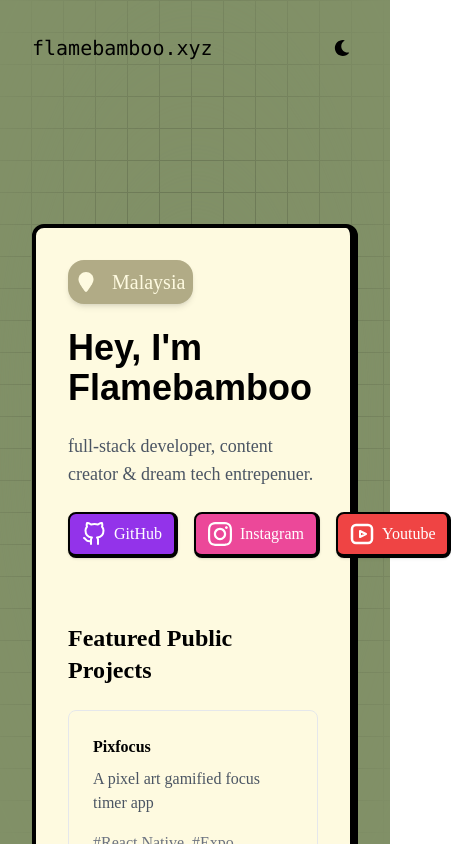
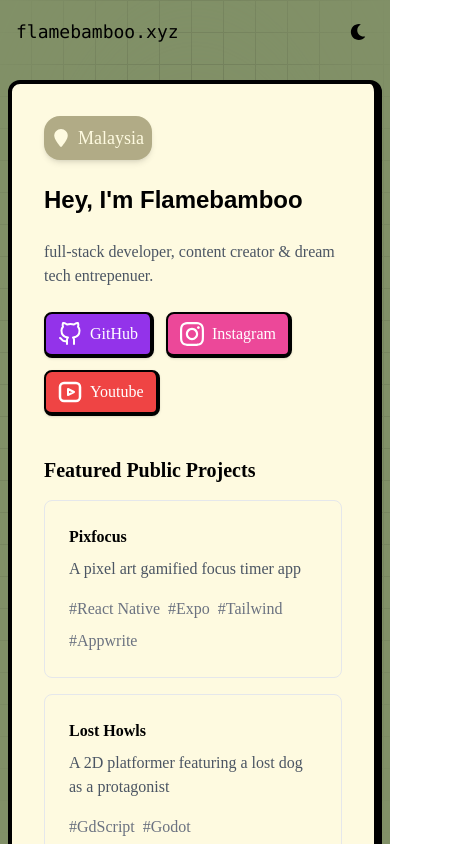
Before and after one commit to Flamebamboo/flamebamboo-portfolio, a Next.js app: page / in a window 390 px wide. Shown: the top 844 px of the page, 451 px wide, since content can reach past the window. Built offline with nearby package versions, Linux system fonts and the light colour scheme; a web font is replaced by a local one.

Commit message:
Responsive styling

```diff
--- a/src/app/component/GridBackground.tsx
+++ b/src/app/component/GridBackground.tsx
@@ -2,11 +2,7 @@
   return (
     <div className="fixed inset-0 dark:bg-black bg-white dark:bg-grid-white/[0.2] bg-grid-black/[0.2]">
       <div className="absolute pointer-events-none inset-0 flex items-center justify-center dark:bg-black bg-white [mask-image:radial-gradient(ellipse_at_center,transparent_20%,black)]"></div>
-      <div className="absolute inset-0 flex items-center justify-center">
-        <h1 className="text-4xl sm:text-7xl font-bold relative z-20 text-foreground">
-          Software Engineer
-        </h1>
-      </div>
+      <div className="absolute inset-0 flex items-center justify-center"></div>
     </div>
   );
 }
--- a/src/app/page.tsx
+++ b/src/app/page.tsx
@@ -2,6 +2,7 @@
 import { FaLocationPin } from "react-icons/fa6";
 import { GridBackgroundDemo } from "@/components/GridBackground";
 import { Card } from "@/components/Card";
+import { IconBase } from "react-icons";
 
 export default function Home() {
   return (
@@ -9,23 +10,23 @@
       <GridBackgroundDemo />
 
       <div className="absolute inset-0 z-10">
-        <nav className="p-8 max-w-4xl mx-auto flex justify-between items-center">
-          <h1 className="font-mono text-xl">flamebamboo.xyz</h1>
+        <nav className="px-4 sm:px-6 md:px-8 py-4 md:py-8 w-full max-w-7xl mx-auto flex justify-between items-center">
+          <h1 className="font-mono text-lg sm:text-xl md:text-2xl">flamebamboo.xyz</h1>
           <ThemeToggle />
         </nav>
 
-        <div className="p-8 mt-24">
+        <div className="px-2 sm:px-4 md:px-8 py-4 md:py-8 mt-0 md:mt-12 w-full max-w-5xl mx-auto">
           <Card>
-            <section className="space-y-6 mb-16">
-              <div className="flex items-center gap-4 bg-[#B1AB86] dark:bg-gray-800 w-max p-2 rounded-2xl shadow-md">
-                <FaLocationPin className="text-xl text-[#FEFAE0] dark:text-white" />
-                <h3 className="text-xl text-[#FEFAE0] dark:text-white font-light">Malaysia</h3>
+            <section className="space-y-6 mb-10 md:mb-16">
+              <div className="flex items-center gap-2 sm:gap-4 bg-[#B1AB86] dark:bg-gray-800 w-max p-2 md:p-3 rounded-2xl shadow-md">
+                <FaLocationPin className="text-lg sm:text-xl text-[#FEFAE0] dark:text-white" />
+                <h3 className="text-lg sm:text-xl text-[#FEFAE0] dark:text-white font-light">Malaysia</h3>
               </div>
 
-              <h2 className="text-4xl font-bold font-Collager">Hey, I&apos;m Flamebamboo</h2>
+              <h2 className="text-2xl sm:text-3xl md:text-4xl font-bold font-Collager">Hey, I&apos;m Flamebamboo</h2>
 
-              <p className="text-gray-600 dark:text-gray-400 text-lg max-w-2xl">full-stack developer, content creator & dream tech entrepenuer.</p>
-              <div className="flex items-center gap-4">
+              <p className="text-gray-600 dark:text-gray-400 text-base sm:text-lg max-w-2xl">full-stack developer, content creator & dream tech entrepenuer.</p>
+              <div className="flex flex-wrap items-center gap-3 sm:gap-4">
                 {/* Github button */}
                 <a
                   href="https://github.com/flamebamboo"
@@ -74,8 +75,8 @@
             </section>
 
             <section>
-              <h3 className="text-2xl font-bold mb-6">Featured Public Projects</h3>
-              <div className="grid grid-cols-1 md:grid-cols-2 gap-6">
+              <h3 className="text-xl sm:text-2xl font-bold mb-4 sm:mb-6">Featured Public Projects</h3>
+              <div className="grid grid-cols-1 sm:grid-cols-2 gap-4 sm:gap-6">
                 {[
                   {
                     title: "Pixfocus",
@@ -119,3 +120,16 @@
     </main>
   );
 }
+
+{
+  /* things to add
+    - make the site more responsive done
+   - cursor icon
+   - skills section (maybe)
+   - background music and mute icons bottom right corner that is fixed
+   - Bamboo silhouette
+
+
+
+*/
+}
--- a/src/components/GridBackground.tsx
+++ b/src/components/GridBackground.tsx
@@ -3,13 +3,8 @@
 export function GridBackgroundDemo() {
   return (
     <div className="fixed inset-0 dark:bg-black bg-[#819067] dark:bg-grid-white/[0.2] bg-grid-black/[0.2]">
-      {/* Radial gradient for the container to give a faded look */}
       <div className="absolute pointer-events-none inset-0 flex items-center justify-center dark:bg-black bg-[#819067] [mask-image:radial-gradient(ellipse_at_center,transparent_20%,black)]"></div>
-      <div className="absolute inset-0 flex items-center justify-center">
-        <h1 className="text-4xl sm:text-7xl font-bold relative z-20 bg-clip-text text-transparent bg-gradient-to-b from-neutral-900 to-neutral-600 dark:from-neutral-100 dark:to-neutral-500 py-8">
-          Software Engineer
-        </h1>
-      </div>
+      <div className="absolute inset-0 flex items-center justify-center"></div>
     </div>
   );
 }
```
